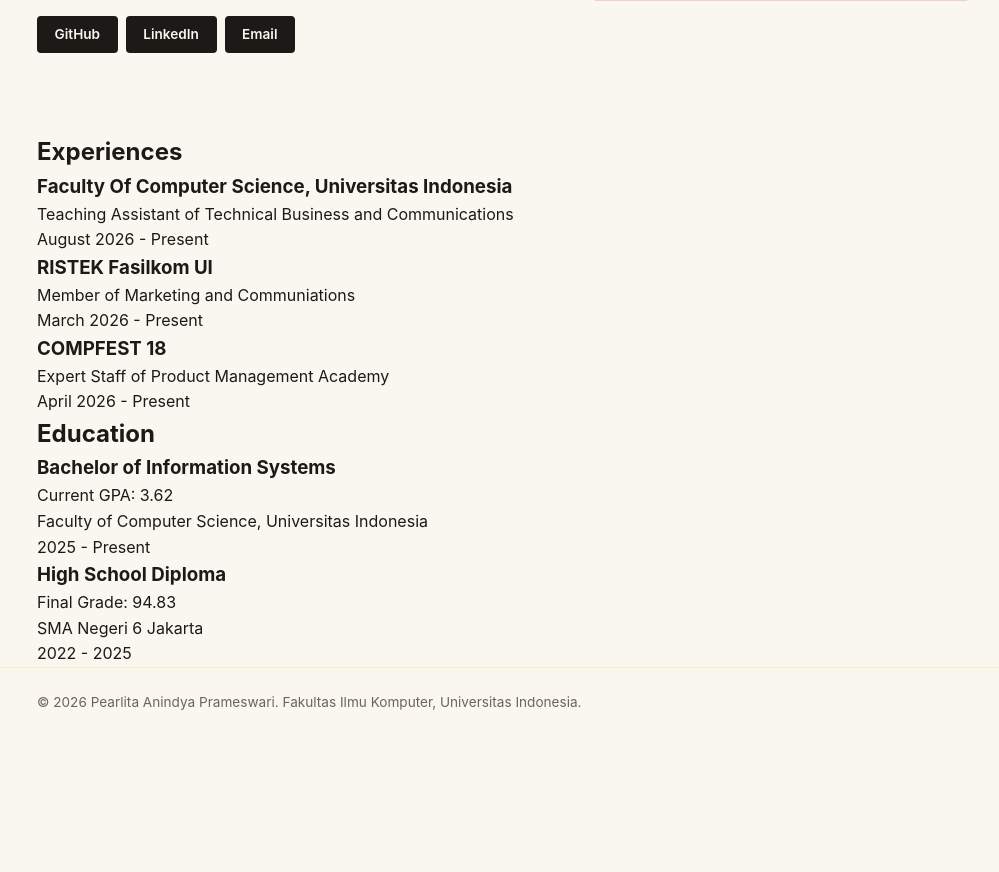
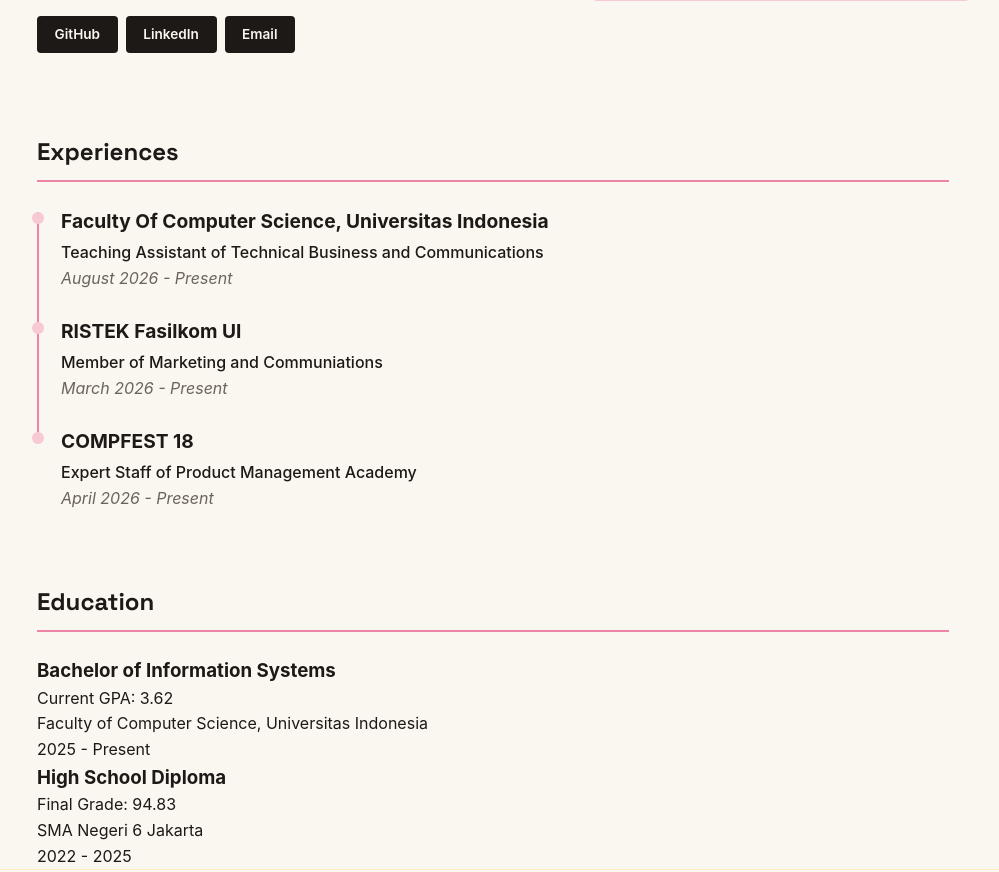
Before and after one commit to pearlitaanindya/myportofolio, a Django app: page / in a window 1280 px wide. Shown: the part 614-1486 px from the top of the page, without its empty margins (147-1146 px from the left). Before the commit the page ends 1324 px from the top, so only its background shows below. Run offline with Django 5.2, Linux system fonts and the light colour scheme.

Commit message:
style: Add CSS to experience section

```diff
--- a/static/css/style.css
+++ b/static/css/style.css
@@ -169,6 +169,89 @@
     border: 3px solid var(--ink);
 }
 
+.experience {
+    padding: 0rem 0 3rem;
+}
+
+.section-title{
+    font-family: "Space Grotesk", -apple-system, sans-serif;
+    border-bottom:2px solid var(--accent-dark);
+    padding-bottom: 8px;
+    margin-bottom: 24px;
+}
+
+.experience-items{
+    padding-top: 0;
+    padding-right: 0;
+    padding-bottom: 1.5rem;
+    padding-left: 24px;
+
+    margin: 0;
+    position: relative;
+    transition: transform 0.2s ease;
+    transform-origin: left center;
+}
+
+.experience-items::before{
+    content: "";
+    position: absolute;
+    left: 0;
+    top: 6px;
+    bottom: -7px;
+    width: 2px;
+    background-color: var(--accent-dark);
+}
+
+.experience-items::after {
+    content: "";
+    position: absolute;
+    left: -5px;
+    top: 6px;
+    width: 12px;
+    height: 12px;
+    background-color: var(--accent);
+    border-radius: 50%;
+}
+
+.experience-items:last-child::before{
+    display: none;
+}
+
+.company-organization{
+    font-family: -apple-system, "Segoe UI", Roboto, Helvetica, Arial, sans-serif;
+    font-size: 1.2rem;
+    font-weight: bold;
+    color: var(--ink);
+    margin: 0 0 4px 0;
+    transition: all 0.2s ease;
+    transform-origin: left center;
+}
+
+.experience-items:hover{
+    transform: scale(1.02);
+    cursor: pointer;
+}
+
+.experience-items:hover .company-organization{
+    color: var(--accent-dark);
+    transform: scale(1.05);
+    cursor: pointer;
+}
+
+.experience-name{
+    font-size: 1rem;
+    font-weight: 500;
+    color: var(--ink);
+    margin: 0;
+}
+
+.experience-period{
+    font-size: 1rem;
+    font-style: italic;
+    color:#6b6459;
+    margin: 0;
+}
+
 .site-footer {
     padding: 1.5rem;
     color: var(--text-muted);
```
